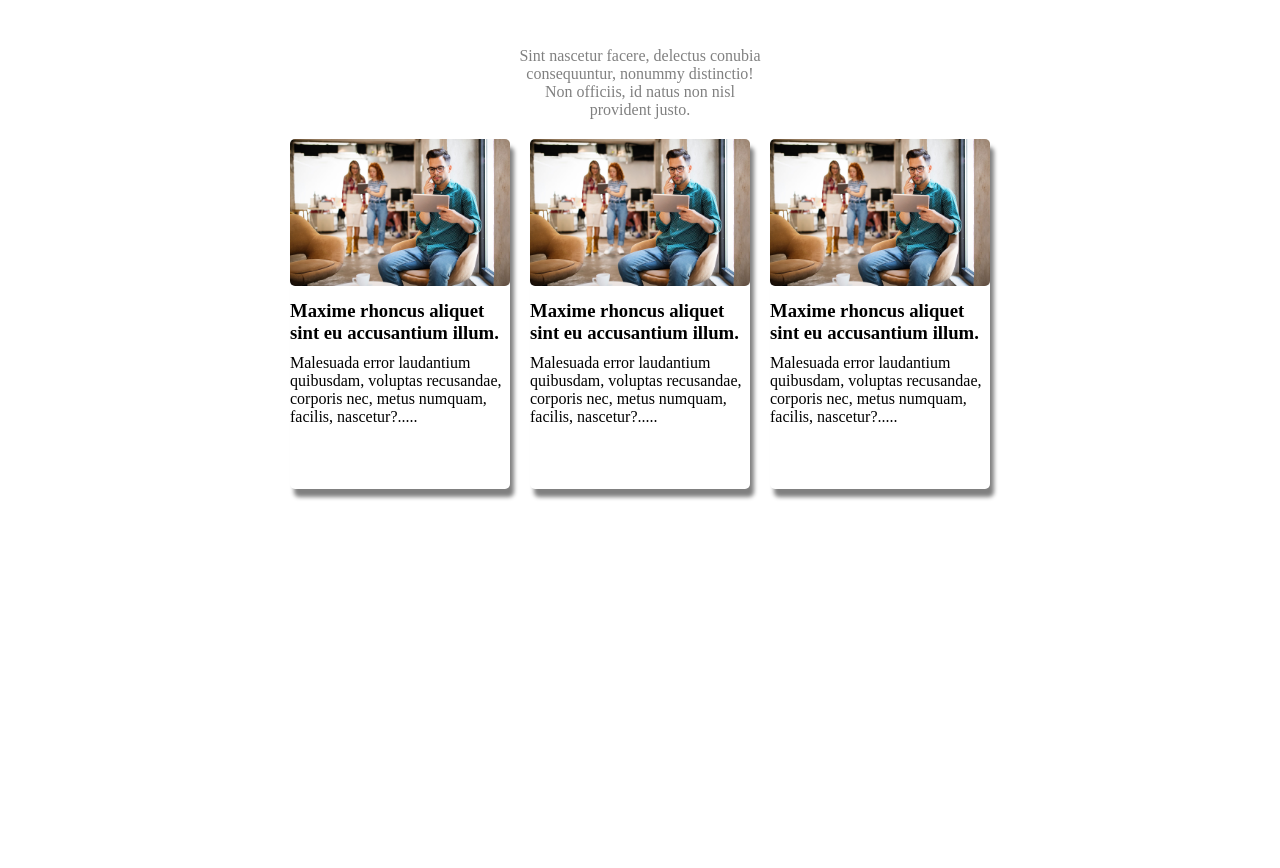
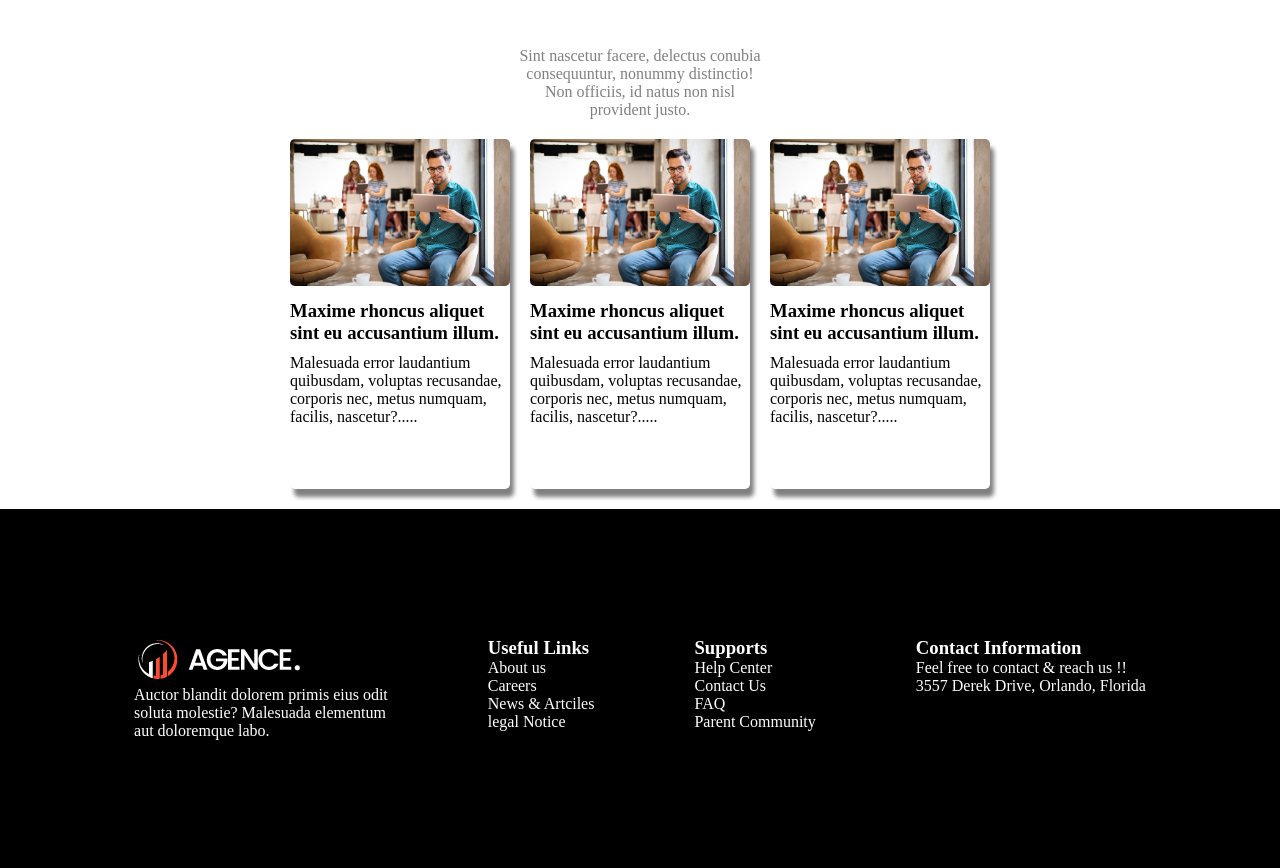
Before and after one commit to ArafaAkter/agency-website-practice, a plain HTML site: page index.html in a window 1280 px wide. Shown: the part 1905-2773 px from the top of the page. Before the commit the page ends 2414 px from the top, so only its background shows below. Drawn offline with Linux system fonts and the light colour scheme.

Commit message:
footer added

```diff
--- a/index.html
+++ b/index.html
@@ -126,7 +126,31 @@
         </div>
     </main>
     <footer>
-
+        <div class="footer">
+            <div class="agence">
+                <img src="asset/logo/logo.png">
+                <p>Auctor blandit dolorem primis eius odit <br>soluta molestie? Malesuada elementum<br> aut doloremque labo.</p>
+            </div>
+            <div class="useful-links">
+                <h3>Useful Links</h3>
+                <li>About us</li>
+                <li>Careers</li>
+                <li>News & Artciles</li>
+                <li>legal Notice</li>
+            </div>
+            <div class="supports">
+                <h3>Supports</h3>
+                <li>Help Center</li>
+                <li>Contact Us</li>
+                <li>FAQ</li>
+                <li>Parent Community</li>
+            </div>
+            <div class="contact">
+                <h3>Contact Information</h3>
+                <li>Feel free to contact & reach us !!</li>
+                <li>3557 Derek Drive, Orlando, Florida </li>
+            </div>
+        </div>
     </footer>
 </body>
 </html>
--- a/style/styles.css
+++ b/style/styles.css
@@ -171,3 +171,18 @@
     padding-bottom: 20px;
 
 }
+/* footer section */
+.footer{
+    display: flex;
+    justify-content: center;
+    gap: 100px;
+    background-color: black;
+    color: white;
+    padding: 10%;
+    list-style: none;
+
+}
+.footer-heading{
+    margin-top: 30px;
+    margin-bottom: 30px;
+}
```
